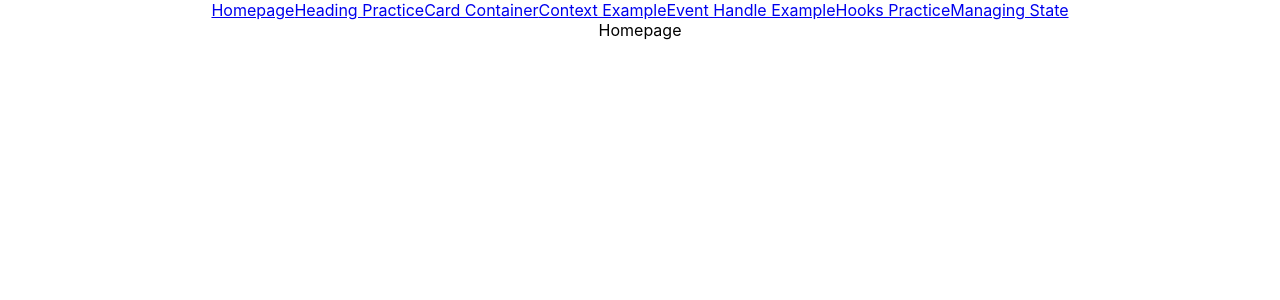
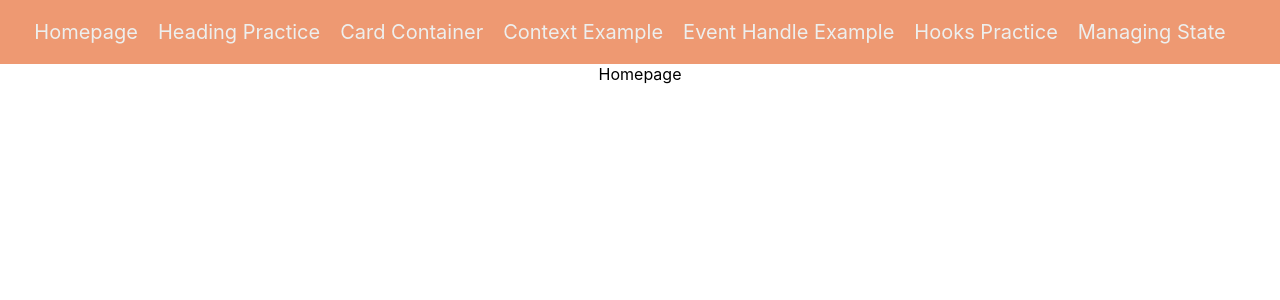
Before and after one commit to Carlosmcms/Meta-Frontend-Developer, a React (Create React App) app in the folder 5. React Basics/first-app/: page / in a window 1280 px wide. Shown: the top 300 px of the page. Built offline with nearby package versions, Linux system fonts and the light colour scheme.

Commit message:
Added navigation menu

```diff
--- a/5. React Basics/first-app/src/App.css
+++ b/5. React Basics/first-app/src/App.css
@@ -7,3 +7,28 @@ div.component-container {
   border-radius: 20px;
   margin: 10vh 5vw;
 }
+nav {
+  background: #ee9972;
+  padding: 20px;
+}
+
+.nav-item {
+  color: #edefee;
+  text-decoration: none;
+  font-size: 20px;
+  margin-right: 20px;
+}
+
+.nav-item:hover {
+  animation: link_hover 1s ease 0s 1 forwards running;
+}
+
+.nav-item:active {
+  color: #e04d50;
+}
+
+@keyframes link_hover {
+  20%, 100% {
+    color: #151e3f;
+  }
+}
--- a/5. React Basics/first-app/src/App.js
+++ b/5. React Basics/first-app/src/App.js
@@ -13,13 +13,13 @@ import './App.css'
 const App = () => (
   <div className='App'>
     <nav className='nav'>
-      <Link to='/'>Homepage</Link>
-      <Link to='/Exercises/Heading-Practice'>Heading Practice</Link>
-      <Link to='/Exercises/Card-Container'>Card Container</Link>
-      <Link to='/Exercises/Context-Example'>Context Example</Link>
-      <Link to='/Exercises/Event-Handle-Example'>Event Handle Example</Link>
-      <Link to='/Exercises/Hooks-Practice'>Hooks Practice</Link>
-      <Link to='/Exercises/State-Example'>Managing State</Link>
+      <Link to='/' className='nav-item'>Homepage</Link>
+      <Link to='/Exercises/Heading-Practice' className='nav-item'>Heading Practice</Link>
+      <Link to='/Exercises/Card-Container' className='nav-item'>Card Container</Link>
+      <Link to='/Exercises/Context-Example' className='nav-item'>Context Example</Link>
+      <Link to='/Exercises/Event-Handle-Example' className='nav-item'>Event Handle Example</Link>
+      <Link to='/Exercises/Hooks-Practice' className='nav-item'>Hooks Practice</Link>
+      <Link to='/Exercises/State-Example' className='nav-item'>Managing State</Link>
     </nav>
     <Routes>
       <Route path='/' element={<Homepage />} />
```
